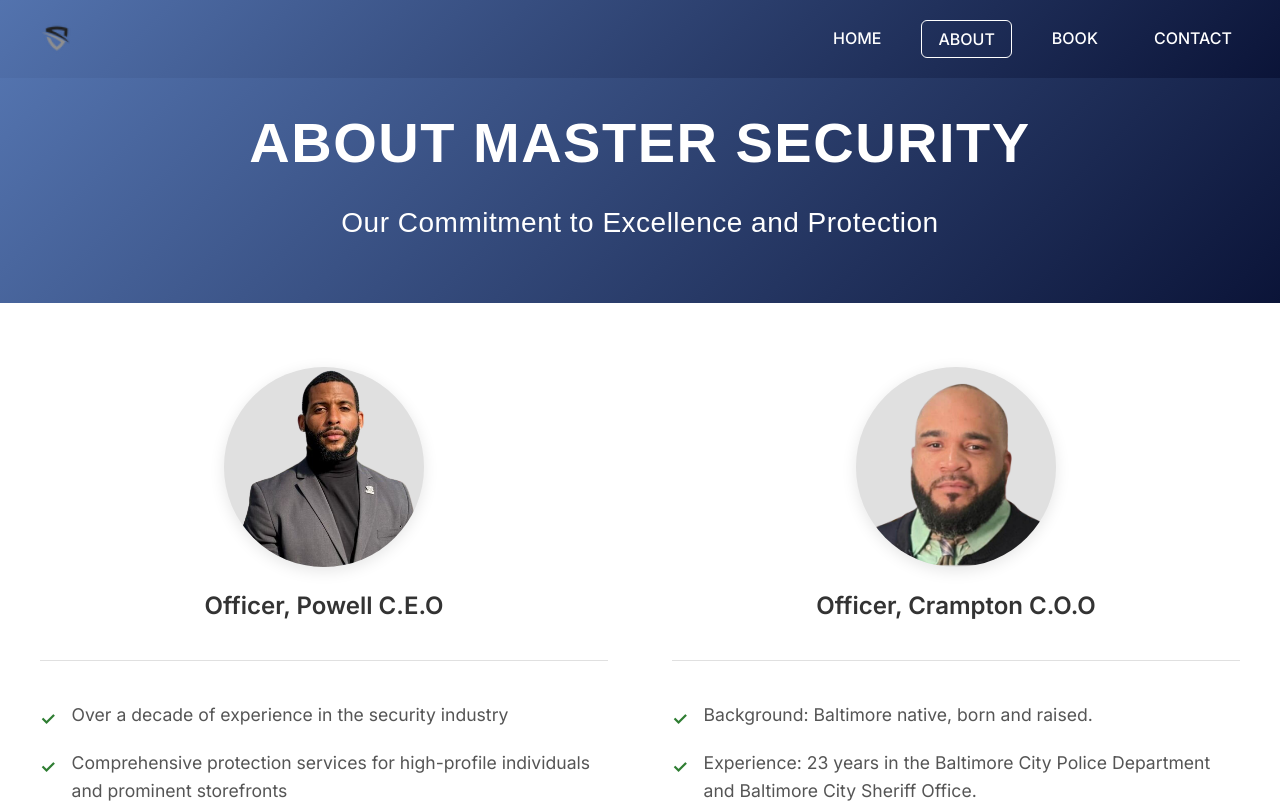
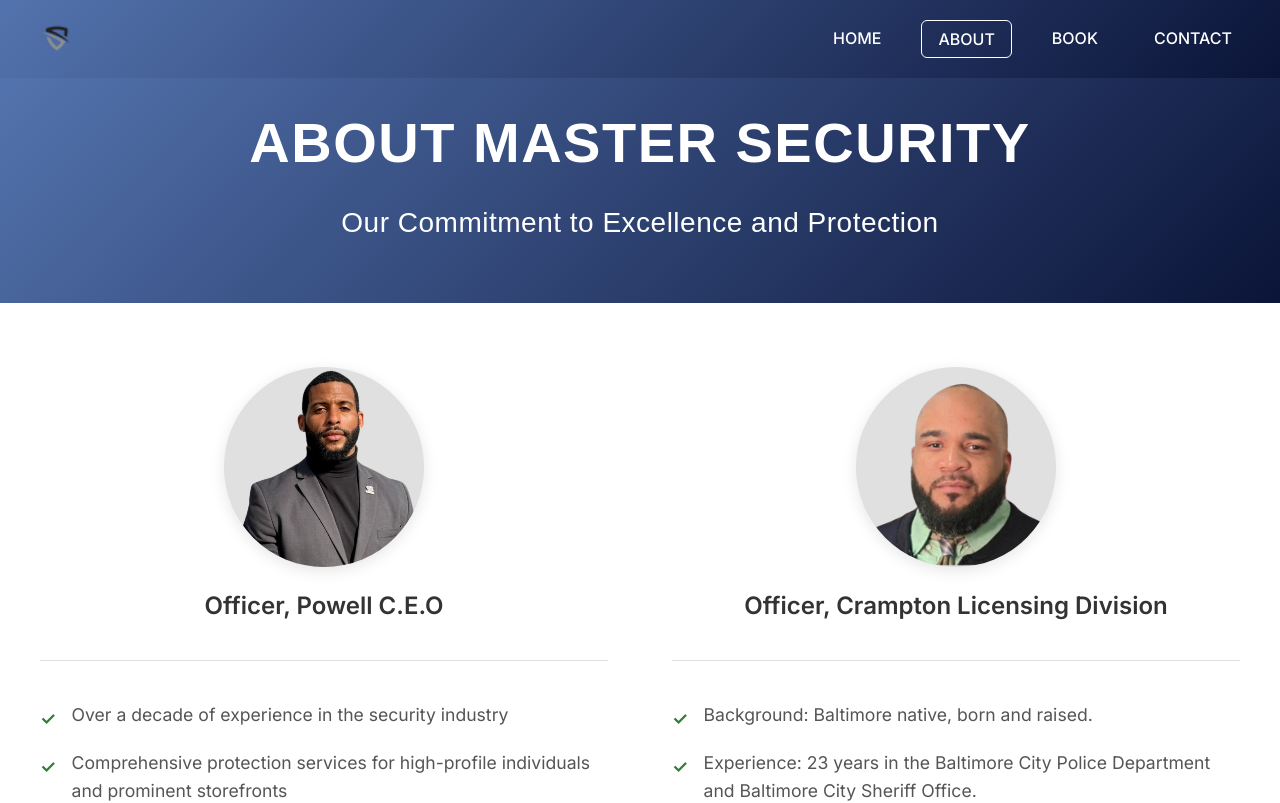
Before and after one commit to Acefayad2/master-security-services, a Next.js app: page /about in a window 1280 px wide. Shown: the top 803 px of the page. Built offline with nearby package versions, Linux system fonts and the light colour scheme.

Commit message:
Change Officer Crampton's title from COO to Licensing Division

```diff
--- a/src/app/about/page.tsx
+++ b/src/app/about/page.tsx
@@ -88,12 +88,12 @@
             <div className={styles.circularImageContainer}>
               <img
                 src="/crampton.png"
-                alt="Officer Crampton, C.O.O"
+                alt="Officer Crampton, Licensing Division"
                 className={styles.circularImage}
               />
             </div>
             <h2 className={styles.ceoCaption}>
-              Officer, Crampton C.O.O
+              Officer, Crampton Licensing Division
             </h2>
             <div className={styles.ceoDescription}>
               <ul className={styles.descriptionList}>
```
